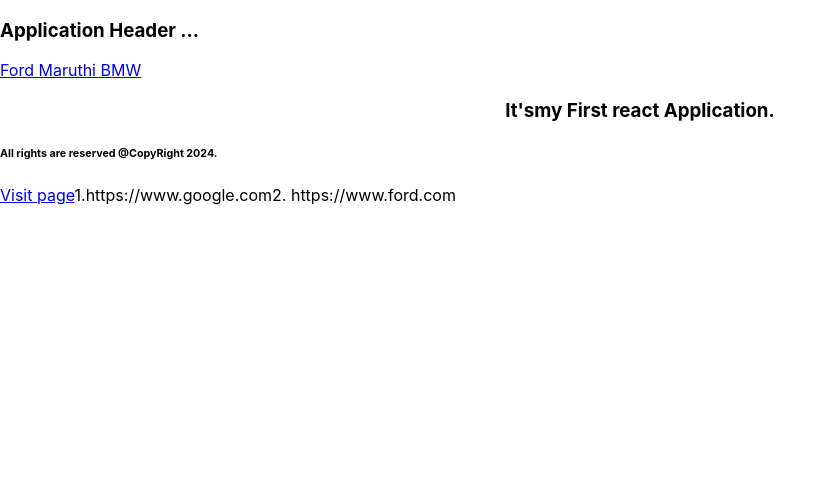
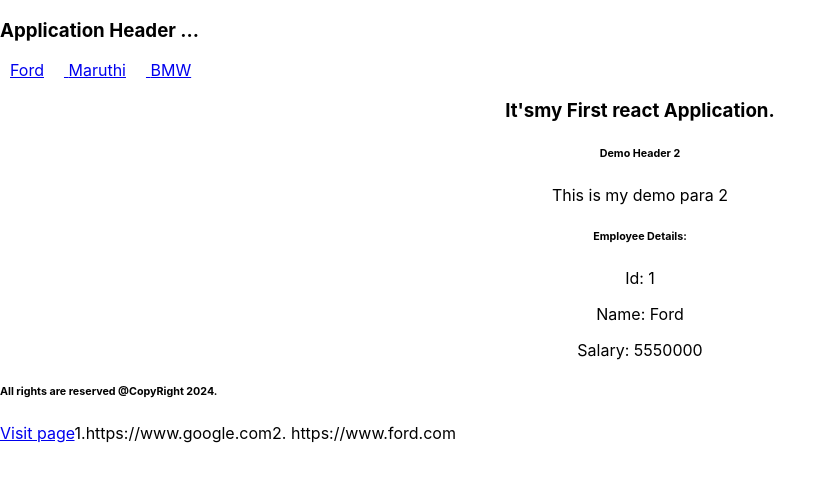
Before and after one commit to sreenath20/ford2024-react-app, a React (Create React App) app: page / in a window 1280 px wide. Shown: the top 482 px of the page, without its empty margins (0-836 px from the left). Built offline with nearby package versions, Linux system fonts and the light colour scheme.

Commit message:
Conditional rendering usng ?: /  &&

```diff
--- a/src/App.js
+++ b/src/App.js
@@ -1,11 +1,13 @@
 
 import './App.css';
+import Demo from './components/Demo';
 
 function App() {
 
   return (
     <div className="App">
       <h3> It'smy First react Application.</h3>
+      <Demo></Demo>
     </div>
   );
 }
--- /dev/null
+++ b/src/components/Demo.js
@@ -0,0 +1,46 @@
+
+function Demo() {
+
+    let isHeader1 = false;
+    const element1 = (
+        <>
+            <h6> Demo Header 1</h6>
+            <p>This is my demo para 1</p>
+        </>
+    );
+
+    const element2 = (
+        <>
+            <h6> Demo Header 2</h6>
+            <p>This is my demo para 2</p>
+        </>
+    );
+    const element3 = (
+        <>
+            <h6> Demo Header 3</h6>
+            <p>This is my demo para 3</p>
+        </>
+    );
+    let count = 4;
+    let objRef = { id: 1, name: "Ford", salary: 5550000.0 }
+    let isEmpPresent = objRef !== null;
+    console.log(isEmpPresent);
+
+    const employeeElement = (
+        isEmpPresent &&
+        <>
+            <h6>  Employee Details:</h6>
+            <p>Id: {objRef.id}</p>
+            <p>Name: {objRef.name}</p>
+            <p>Salary: {objRef.salary}</p>
+        </>
+    );
+    return (
+        <>
+            {isHeader1 ? element1 : element2}
+            {employeeElement}
+
+        </>
+    );
+}
+export default Demo;
--- a/src/components/Header.js
+++ b/src/components/Header.js
@@ -1,15 +1,18 @@
-// function Menu(props) {
+function Menu(props) {
 
-//     return (
-//         <a href={props.url}> {props.name}</a>
-//     );
-
-// }
-
-function Menu({name,url}) {
+    //props.name = "Sreenath"; // props are immutable
+    //let name = props.name + "Change";
 
     return (
-        <a href={url}> {name}</a>
+        <a href={props.url} style={{ padding: 10 }}> {props.name}</a>
+    );
+
+}
+
+function Menu2({ name, url }) { // props : parameter to my react functions
+
+    return (
+        <a href={url} style={{ padding: 10 }}> {name}</a>
     );
 
 }
@@ -20,9 +23,11 @@
     return (
         <>
             <h3> Application Header ...</h3>
+            {/* // one way data binding
+           <img src=""></img> */ }
             <Menu name={names[0]} url={url[0]}></Menu>
             <Menu name={names[1]} url={url[1]}></Menu>
-            <Menu name={names[2]} url={url[2]}></Menu>
+            <Menu2 name={names[2]} url={url[2]}></Menu2>
         </>
     );
 }
```
